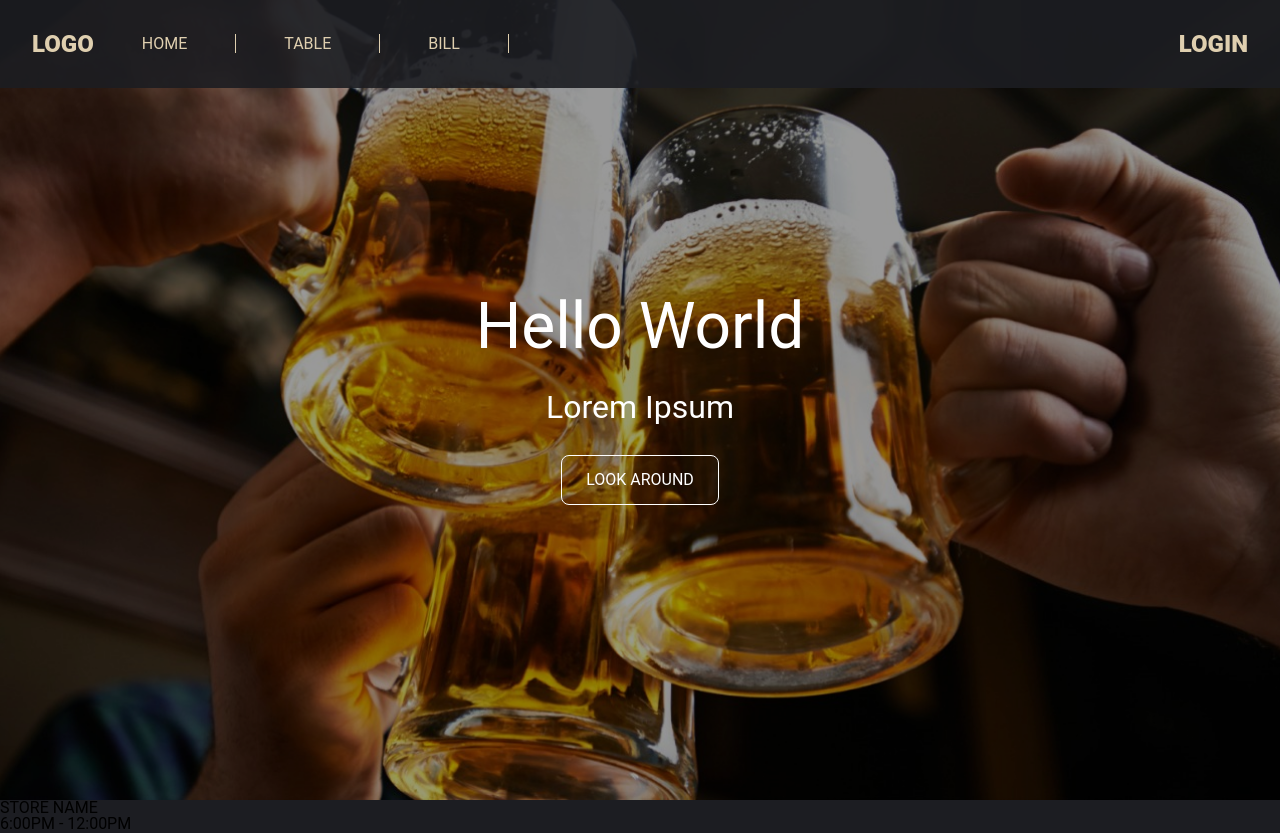
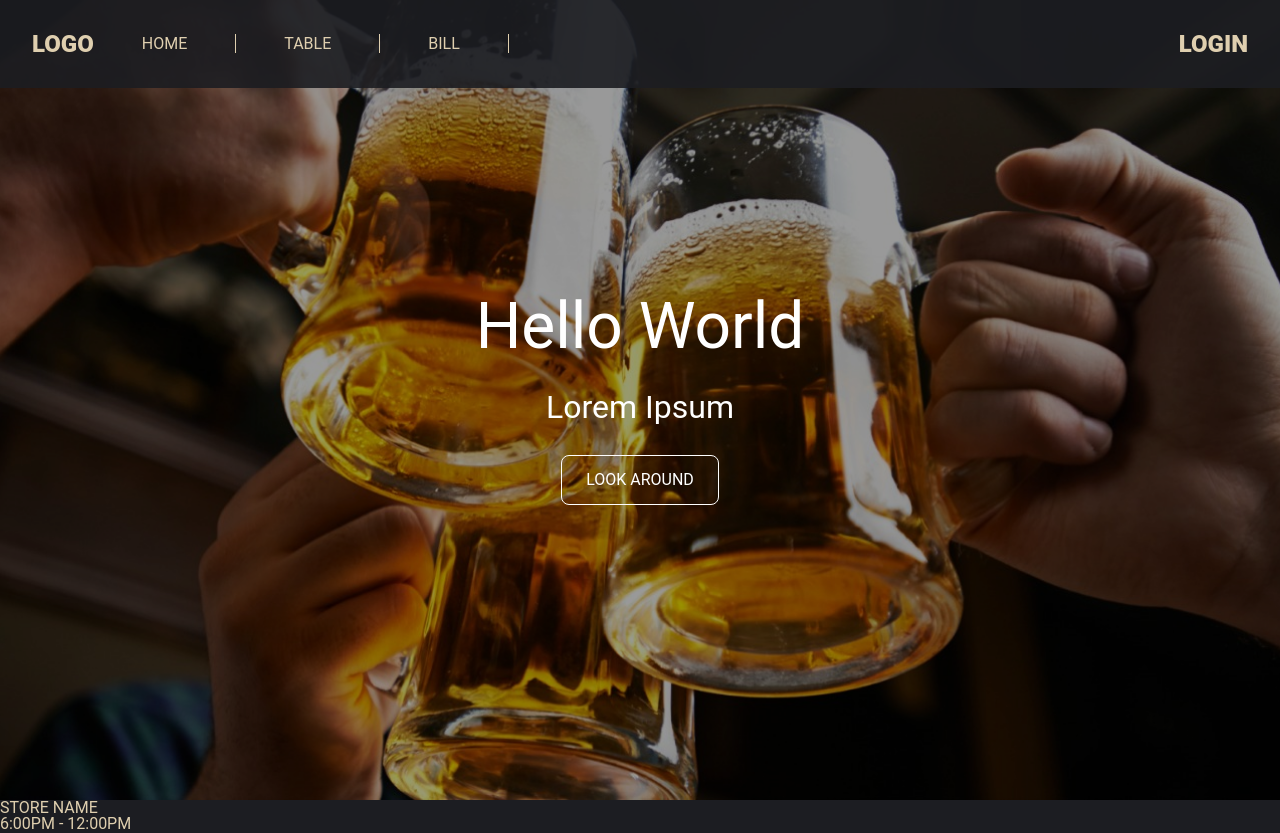
Before and after one commit to sahatsawat1/Drink-Me-react, a React (Create React App) app: page / in a window 1280 px wide. Built offline with nearby package versions, Linux system fonts and the light colour scheme.

Commit message:
Edit GlobalStyle.js => Delete height & Add Style

```diff
--- a/src/components/GlobalStyle.js
+++ b/src/components/GlobalStyle.js
@@ -5,12 +5,13 @@ const GlobalStyle = createGlobalStyle`
   ${reset}
 
   html, body, #root {
-    height: 100vh;
     width: 100vw;
     font-size: 16px;
     font-family: 'Roboto' , sans-serif;
     scroll-behavior: smooth;
     background-color: rgba(28, 29, 34, 1);
+    color: #DFCFAF;
+    overflow-x: hidden;
   }
   a{
     text-decoration: none;
```
